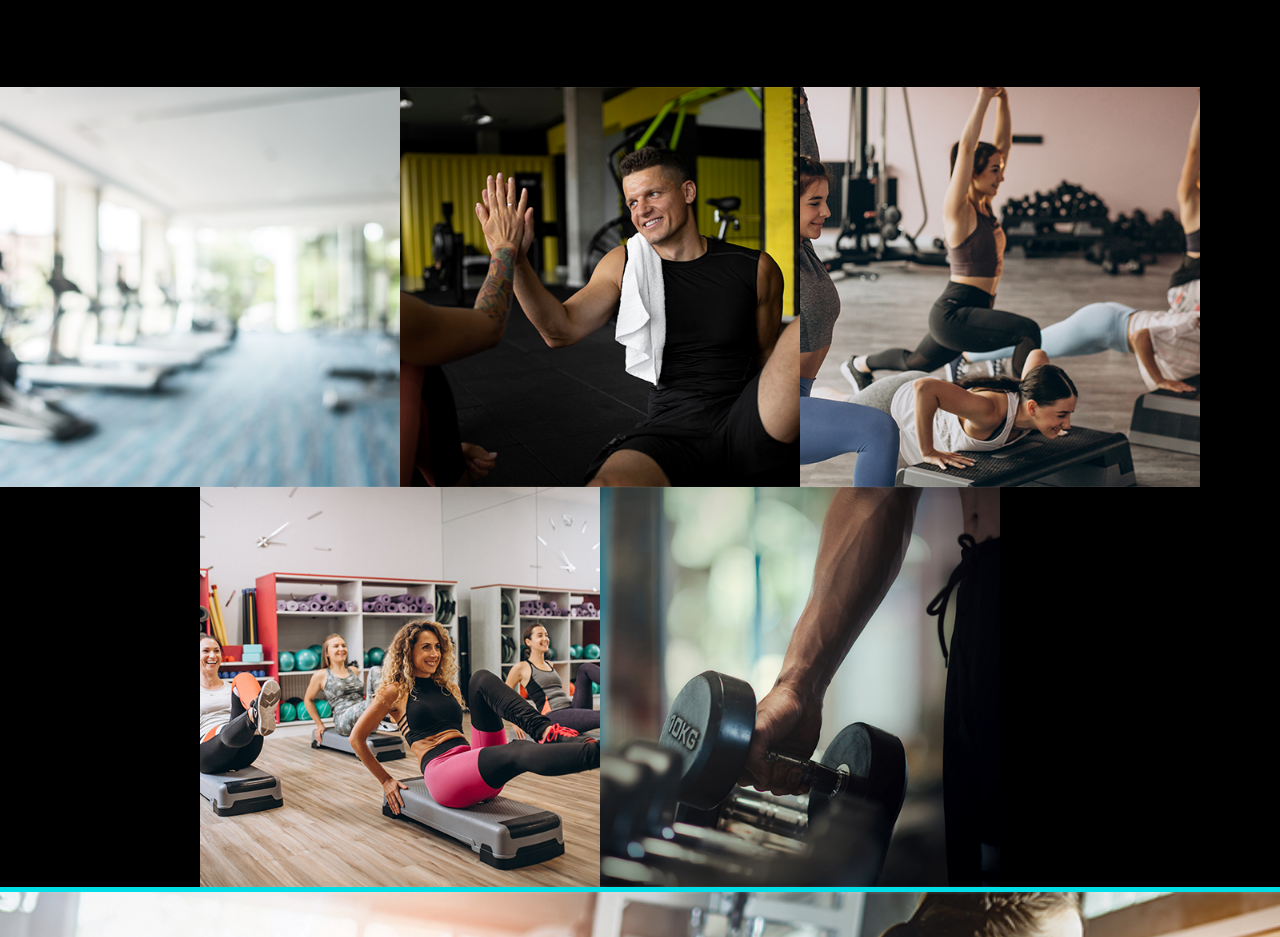
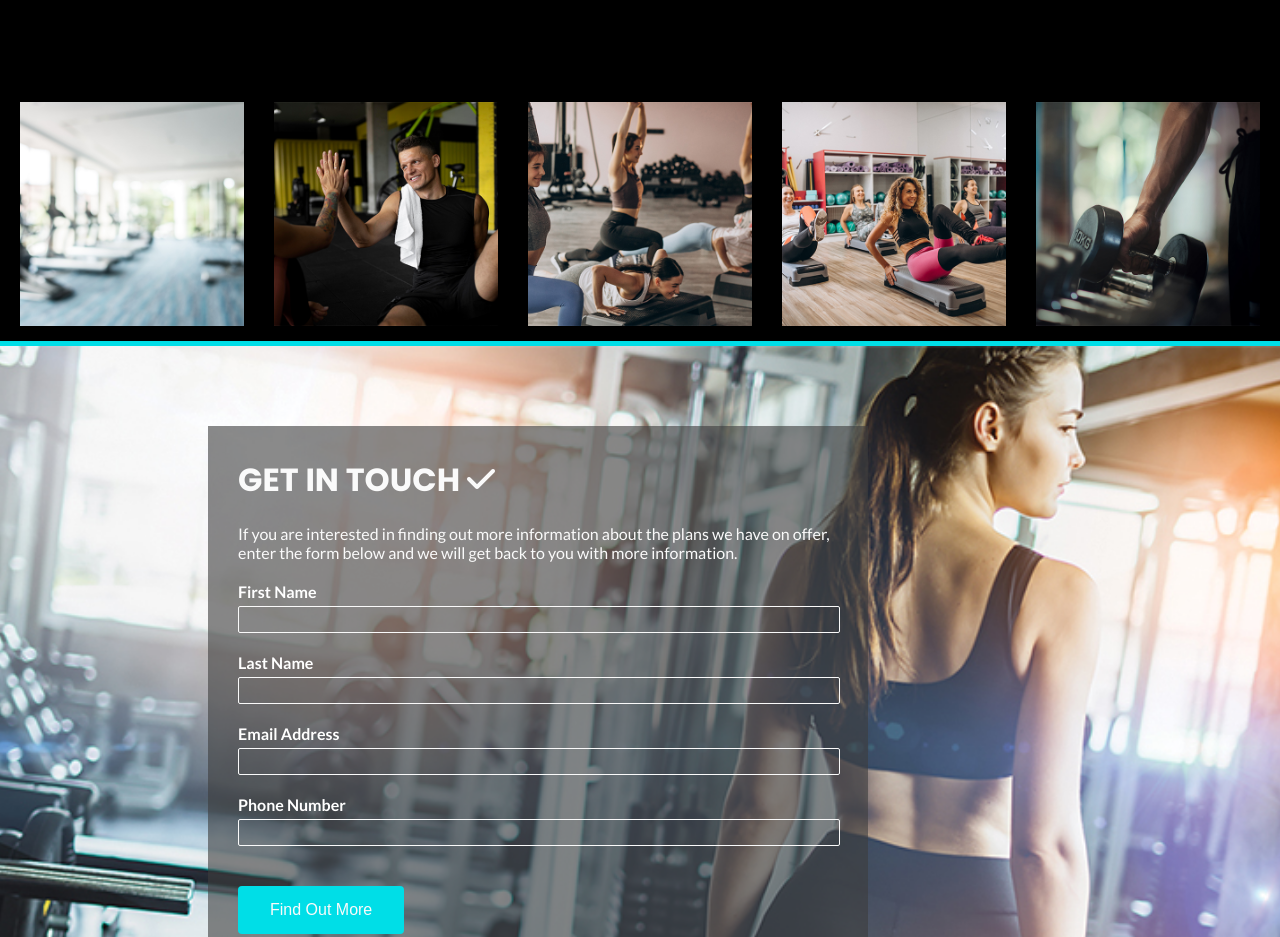
Before and after one commit to ChrisKellFSD/full-stack-fitness-pp-1, a plain HTML site: page index.html in a window 1280 px wide. Shown: the part 1586-2523 px from the top of the page. Drawn offline with Linux system fonts and the light colour scheme.

Commit message:
Add additional styling to gallery section

```diff
--- a/assets/css/style.css
+++ b/assets/css/style.css
@@ -5,6 +5,7 @@
     margin: 0;
     padding: 0;
     border: none;
+    scroll-behavior: smooth;
 }
 
 body {
@@ -158,15 +159,15 @@ article img {
 
 #gallery-container {
     display: flex;
-    max-width: 1200px;
-    width: 100%;
     flex-wrap: wrap;
     justify-content: center;
 }
 
 #gallery-container img {
-    width: auto;
-    height: 50vh;
+    width: 100%;
+    height: 100%;
+    max-width: 14em;
+    padding: 15px;
 }
 
 #gallery-container img:hover {
--- a/index.html
+++ b/index.html
@@ -102,7 +102,7 @@
                 <label for="email"><strong>Email Address</strong</label>
                 <input type="email" id="email" name="email_address" class="text-input" required>
                 <label for="number"><strong>Phone Number</strong></label>
-                <input type="number" id="number" name="phone_number" class="text-input" required>
+                <input type="tel" id="number" name="phone_number" class="text-input" required>
                 <input type="submit" value="Find Out More" class="submit-button">
             </form>
         </section>
```
